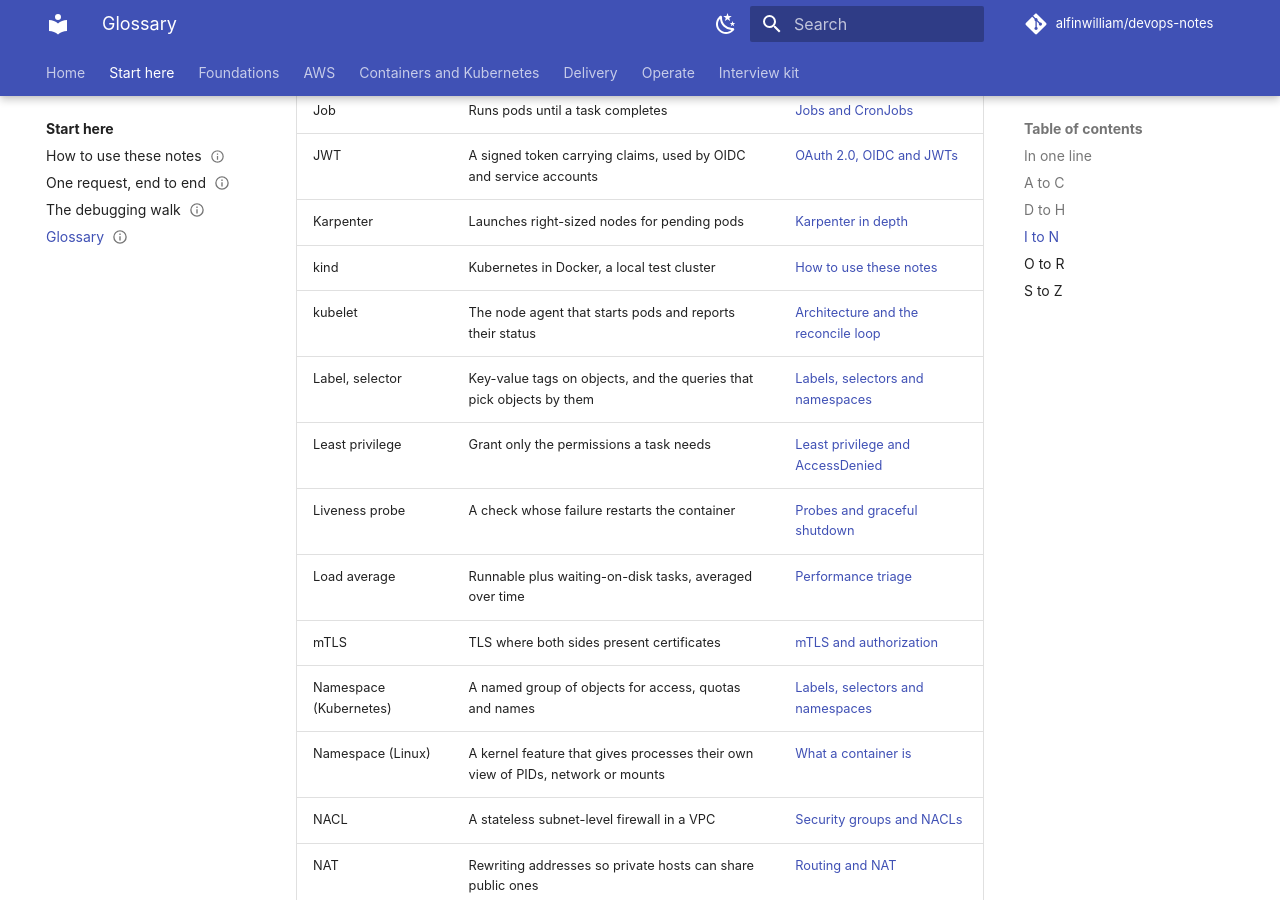
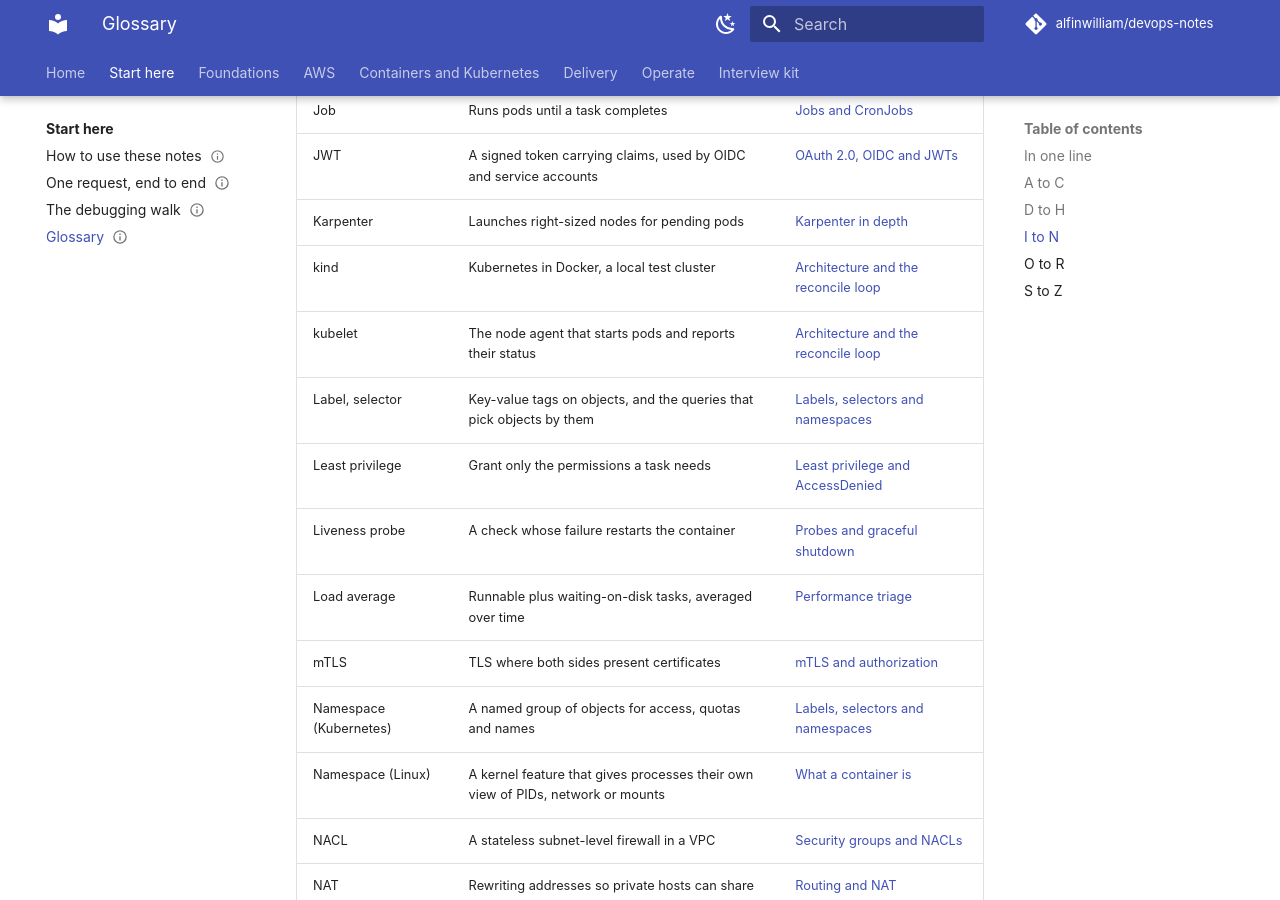
Before and after one commit to alfinwilliam/devops-notes, an MkDocs documentation site: the page built from docs/start/glossary.md, in a window 1280 px wide and 900 px high, scrolled down 3528 px. Built offline with MkDocs 1.6.1 and Material for MkDocs 9.7.7, drawn with Linux system fonts in a browser that asks for light colours; comment, search, counter and statistics services are not loaded.

Commit message:
start: fix the kind entry's link
Co-Authored-By: Claude Opus 5.5 <noreply@anthropic.com>

```diff
--- a/docs/start/glossary.md
+++ b/docs/start/glossary.md
@@ -75,7 +75,7 @@ One line per term, in plain words, with a link to the one page where the term is
 | Job | Runs pods until a task completes | [Jobs and CronJobs](../kubernetes/jobs-and-cronjobs.md) |
 | JWT | A signed token carrying claims, used by OIDC and service accounts | [OAuth 2.0, OIDC and JWTs](../security/oauth-oidc-jwt.md) |
 | Karpenter | Launches right-sized nodes for pending pods | [Karpenter in depth](../eks/karpenter.md) |
-| kind | Kubernetes in Docker, a local test cluster | [How to use these notes](how-to-use.md) |
+| kind | Kubernetes in Docker, a local test cluster | [Architecture and the reconcile loop](../kubernetes/architecture.md) |
 | kubelet | The node agent that starts pods and reports their status | [Architecture and the reconcile loop](../kubernetes/architecture.md) |
 | Label, selector | Key-value tags on objects, and the queries that pick objects by them | [Labels, selectors and namespaces](../kubernetes/labels-selectors-namespaces.md) |
 | Least privilege | Grant only the permissions a task needs | [Least privilege and AccessDenied](../aws-core/least-privilege-and-accessdenied.md) |
```
